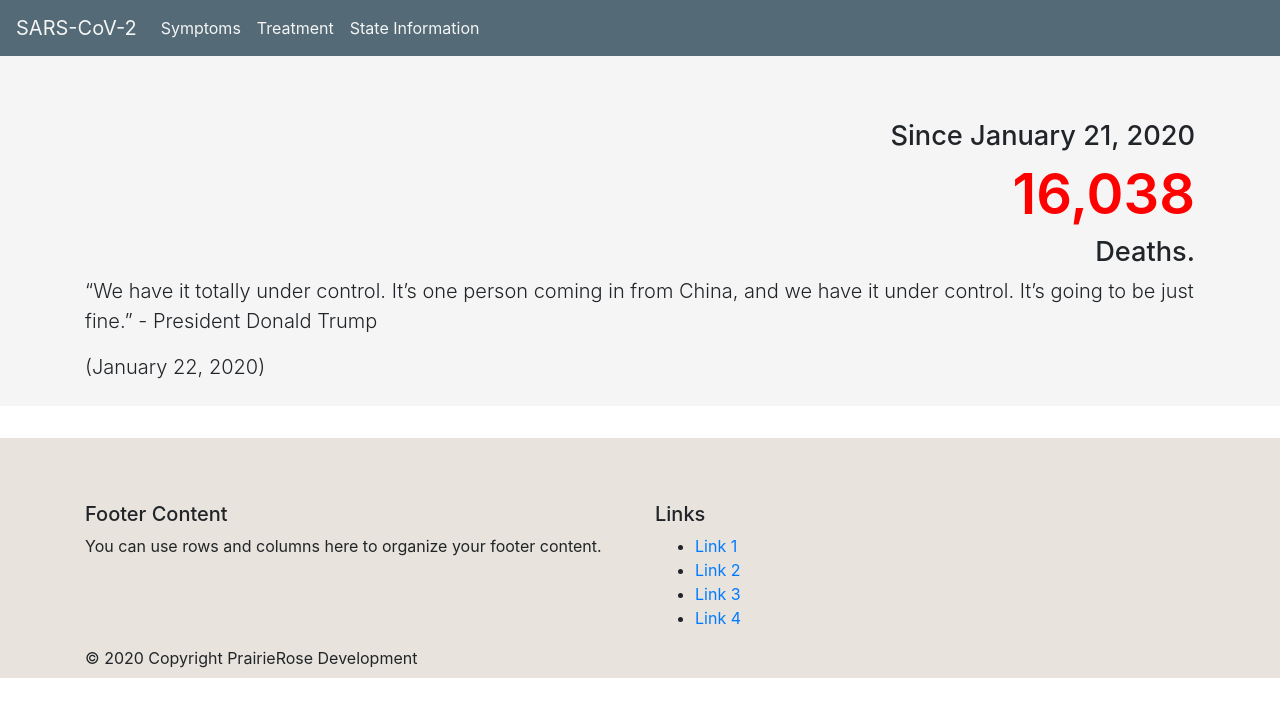
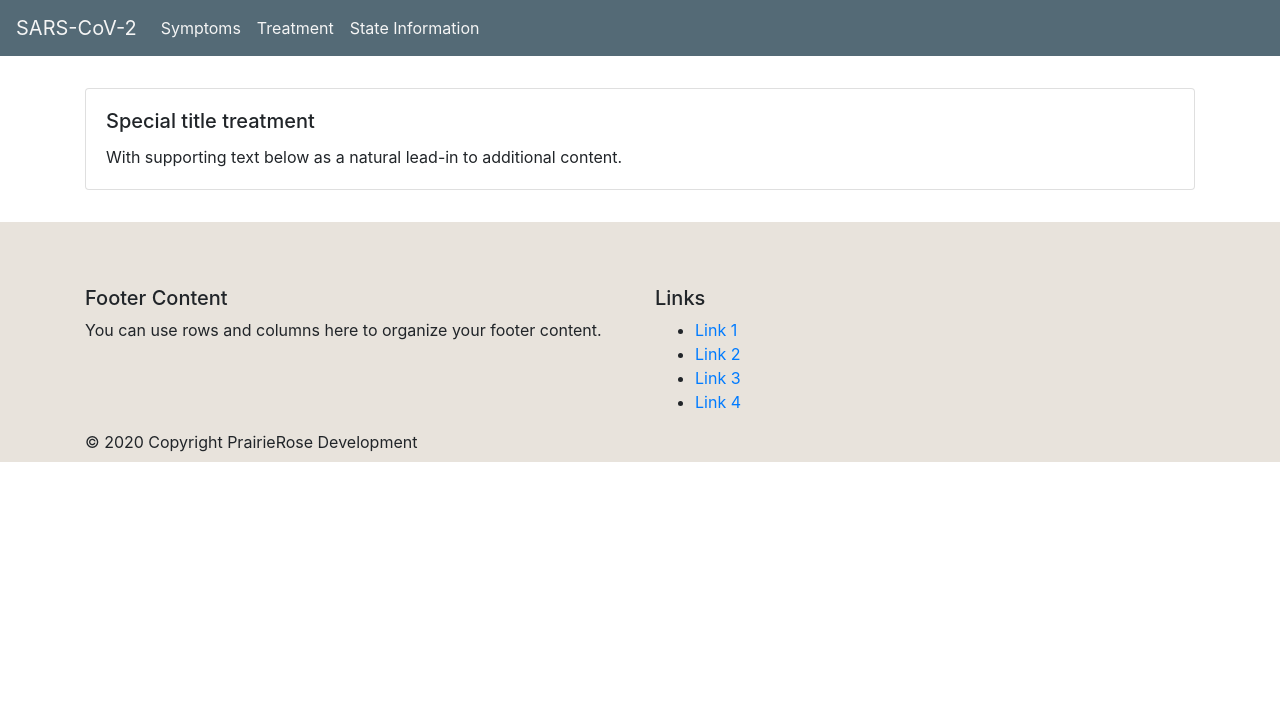
Before and after one commit to caitlanjeffrey/theRona, a React (Create React App) app in the folder client/: page /symptoms in a window 1280 px wide. Shown: the top 716 px of the page. Built offline with nearby package versions, Linux system fonts and the light colour scheme.

Commit message:
saving changes

```diff
--- /dev/null
+++ b/client/src/components/CardBasic/index.js
@@ -0,0 +1,16 @@
+import React from 'react';
+import './style.css'
+
+function CardBasic() {
+
+    return (
+        <div className="card card-basic">
+            <div className="card-body">
+                <h5 className="card-title">Special title treatment</h5>
+                <p className="card-text">With supporting text below as a natural lead-in to additional content.</p>
+            </div>
+        </div>
+    )
+}
+
+export default CardBasic;
--- /dev/null
+++ b/client/src/components/CardBasic/style.css
@@ -0,0 +1,3 @@
+.card-basic {
+    margin-top: 2rem;
+}
--- a/client/src/components/CardWithNav/index.js
+++ b/client/src/components/CardWithNav/index.js
@@ -9,10 +9,10 @@ function CardWithNav() {
                 <div className="card-header">
                     <ul className="nav nav-tabs card-header-tabs">
                         <li className="nav-item">
-                            <a className="nav-link active" href="#">World Health Organization</a>
+                            <a className="nav-link active" href="/who">World Health Organization</a>
                         </li>
                         <li className="nav-item">
-                            <a className="nav-link" href="#">Centers For Disease Control</a>
+                            <a className="nav-link" href="/cdc">Centers For Disease Control</a>
                         </li>
                     </ul>
                 </div>
@@ -22,6 +22,7 @@ function CardWithNav() {
                     <p className="card-text">Most people who become infected experience mild illness and recover, but it can be more severe for others.</p>
                     <a href="#" className="btn btn-primary">Emergency Information</a>
                 </div>
+
             </div>
         </div>
     )
--- a/client/src/components/Jumbotron/index.js
+++ b/client/src/components/Jumbotron/index.js
@@ -11,8 +11,8 @@ function Jumbotron() {
                         <h2 className="display">Since January 21, 2020</h2>
                         <h1 className="display-4">16,038</h1>
                         <h2 className="display">Deaths.</h2>
-                        <p className="lead">“We have it totally under control. It’s one person coming in from China, and we have it under control. It’s going to be just fine.” - President Donald Trump</p>
-                        <p className="lead">(January 22, 2020)</p>
+                        <p className="lead">“We have it totally under control. It’s one person coming in from China, and we have it under control. It’s going to be just fine.”</p>
+                        <p className="sub-lead"> - President Donald Trump, CNBC Interview on January 22, 2020</p>
                     </div>
                 </div>
             </div>
--- a/client/src/components/Jumbotron/style.css
+++ b/client/src/components/Jumbotron/style.css
@@ -1,7 +1,19 @@
 .jumbotron {
     padding-bottom: 0.5rem;
     /* height: auto; */
-    background-color: whitesmoke;
+    color: whitesmoke;
+    background-image:url("https://www.cdc.gov/homepage/images/banner/covid-19-1330px.jpg");
+    background-repeat: no-repeat;
+    background-size: cover;
+}
+
+.lead {
+    margin-top: 5rem;
+    font-weight: 600;
+}
+
+.sub-lead {
+    text-align: right;
 }
 
 .display-4 {
--- a/client/src/components/NavBar/style.css
+++ b/client/src/components/NavBar/style.css
@@ -2,6 +2,7 @@
     height: 3.5rem;
     background-color: #546A76
 }
+
 .navbar-brand, .nav-link {
     color: whitesmoke
 }
@@ -9,6 +10,7 @@
 .nav-link:hover, .navbar-brand:hover {
     color: #F9DEE1;
 }
+
 .navbar-toggler {
     background-color: white;
     color: black;
--- a/client/src/pages/Symptoms/index.js
+++ b/client/src/pages/Symptoms/index.js
@@ -3,15 +3,16 @@ import "./style.css"
 
 import Jumbotron from '../../components/Jumbotron';
 import Container from '../../components/Container';
+import CardBasic from '../../components/CardBasic';
 
 function DiseaseSymptoms() {
     console.log("Hello World")
 
-
     return (
         <div>
-            <Jumbotron />
-            <Container />
+            <Container>
+                <CardBasic />
+            </Container>
         </div>
     )
 }
```
